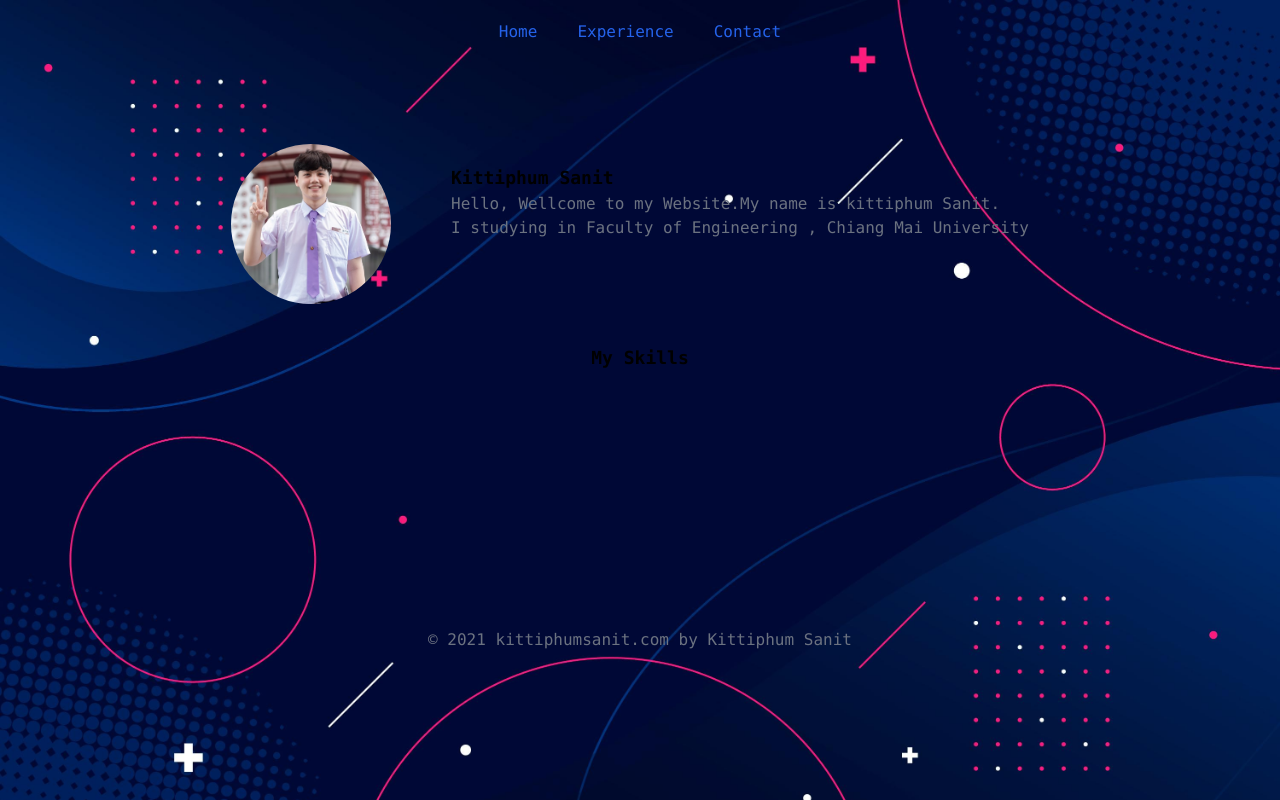
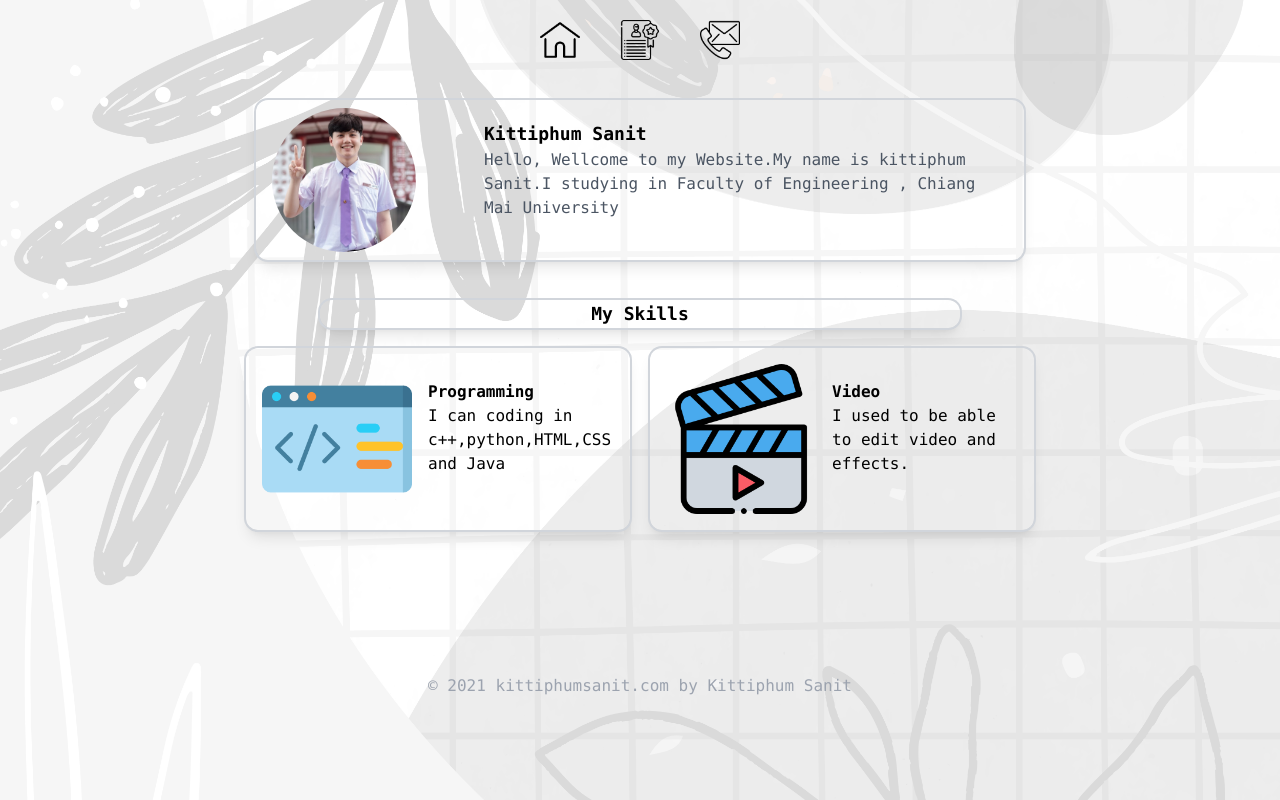
Before and after one commit to cpe-cmu-261207/lab-01-kittiphum717, a plain HTML site: page index.html in a window 1280 px wide. Drawn offline with nearby package versions, Linux system fonts and the light colour scheme.

Commit message:
add home page & contact

```diff
--- a/index.html
+++ b/index.html
@@ -14,32 +14,58 @@
       }
   </style>
 </head>
-<body class="font-mono bg" background="img/bg2.jpg" >
+<body class="font-mono bg" background="img/bg3.jpg" >
 
   <!-- Navbar Bar -->
-  <div class="flex justify-center space-x-10 p-5 text-blue-600 ">
-    <a href="index.html">Home</a>
-    <a href="experience.html">Experience</a>
-    <a href="contact.html">Contact</a>
+  <div class="flex justify-center space-x-10 mt-5 text-blue-600 ">
+    <a href="index.html"><img src="img/icon/home.png" width="40px" height="40px"></a>
+    <a href="experience.html"><img src="img/icon/experience.png" width="40px" height="40px"></a>
+    <a href="contact.html"><img src="img/icon/contact.png" width="40px" height="40px"></a>
   </div>
 
   <!-- data -->
-  <div class="flex mt-20 justify-center">
-    <img src="img/me1.jpg" class="rounded-full w-40 h-40">
-    <div class="p-5 ml-10">
-      <p class="font-black text-lg">Kittiphum Sanit</p>
-      <p class="text-gray-500">Hello, Wellcome to my Website.My name is kittiphum Sanit.<br>
-      I studying in Faculty of Engineering , Chiang Mai University</p>
+  <div class="max-w-screen-md mx-auto shadow-lg rounded-xl ring-2 ring-gray-300">
+    <div class="flex mt-10 justify-center">
+      <img src="img/me1.jpg" class="rounded-full w-40 h-40 ml-2 p-2">
+      <div class="p-5 ml-10">
+        <p class="font-black text-lg">Kittiphum Sanit</p>
+        <p class="text-gray-600">Hello, Wellcome to my Website.My name is kittiphum Sanit.I studying in Faculty of Engineering , Chiang Mai University</p>
+      </div>
     </div>
   </div>
 
-  <p class="text-center font-black text-lg mt-10">My Skills</p>
+  <div class="max-w-screen-sm mx-auto shadow-lg rounded-xl ring-2 ring-gray-300">
+    <p class="text-center font-black text-lg mt-10">My Skills</p>
+  </div>
 
   <!-- skills -->
-  <div>
+  <div class="flex justify-center mt-5 space-x-5">
+    <!-- coding -->
+    <div class="max-w-sm shadow-lg rounded-xl ring-2 ring-gray-300">
+      <div class="flex p-4">
+      <img src="img/icon/code.png" width="150px" height="150px">
+        <div class="p-4">
+          <p class="font-black">Programming</p>
+          <p>I can coding in c++,python,HTML,CSS and Java</p>
+        </div>
+      </div>
+    </div>
 
+    <!-- video -->
+    <div class="max-w-sm shadow-lg rounded-xl ring-2 ring-gray-300">
+      <div class="flex p-4">
+      <img src="img/icon/video.png" width="150px" height="150px">
+        <div class="p-4">
+          <p class="font-black">Video</p>
+          <p>I used to be able to edit video and effects.</p>
+        </div>
+      </div>
+    </div>
   </div>
-  <p class="text-center text-gray-500 mt-64">© 2021 kittiphumsanit.com by Kittiphum Sanit</p>
+
+
+
+  <p class="text-center text-gray-400 mt-36">© 2021 kittiphumsanit.com by Kittiphum Sanit</p>
 
 </body>
 </html>
```
Also changed, not shown: contact.html (+10 -10 lines), experience.html (+9 -6 lines), img/bg3.jpg (added), img/icon/basketball-ball.png (added), img/icon/c++.png (added), img/icon/code.png (added), img/icon/contact.png (added), img/icon/experience.png (added), img/icon/home.png (added), img/icon/python.png (added), img/icon/video.png (added).
